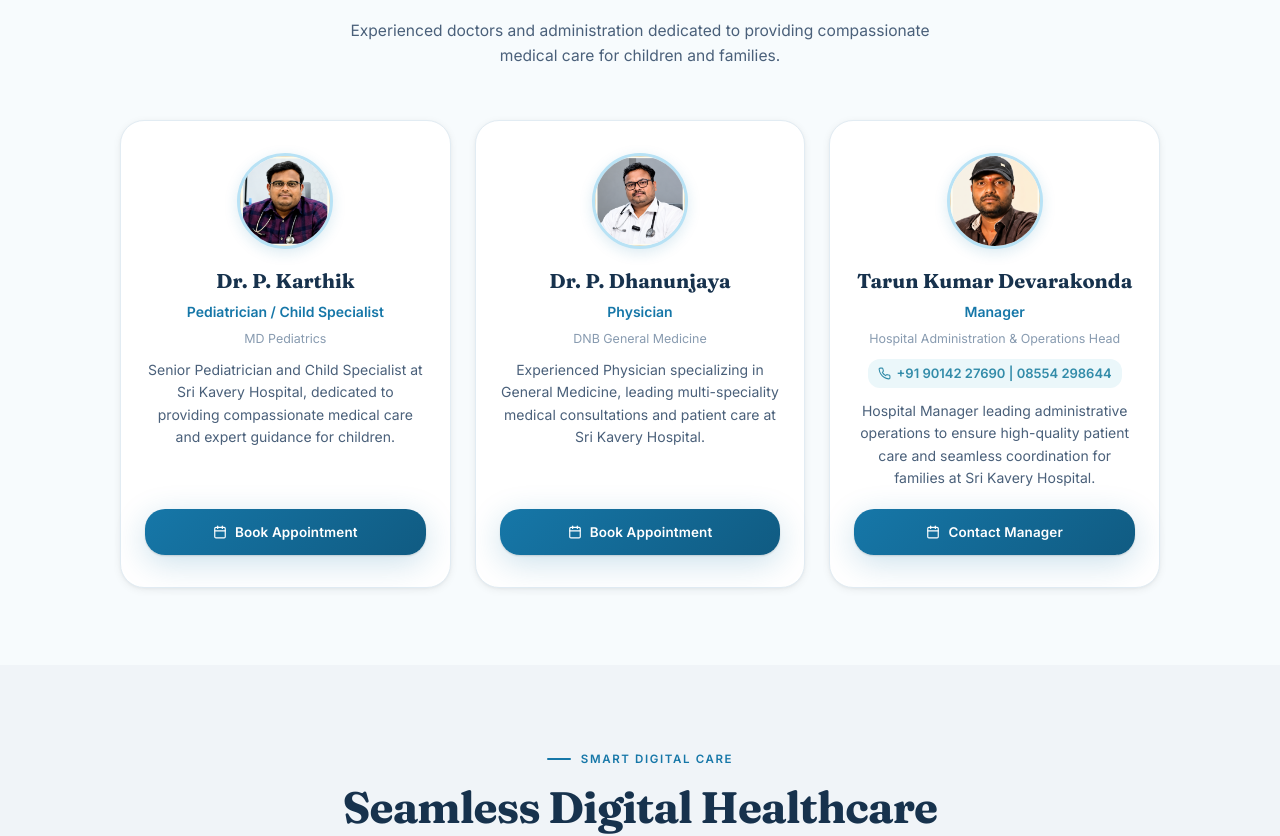
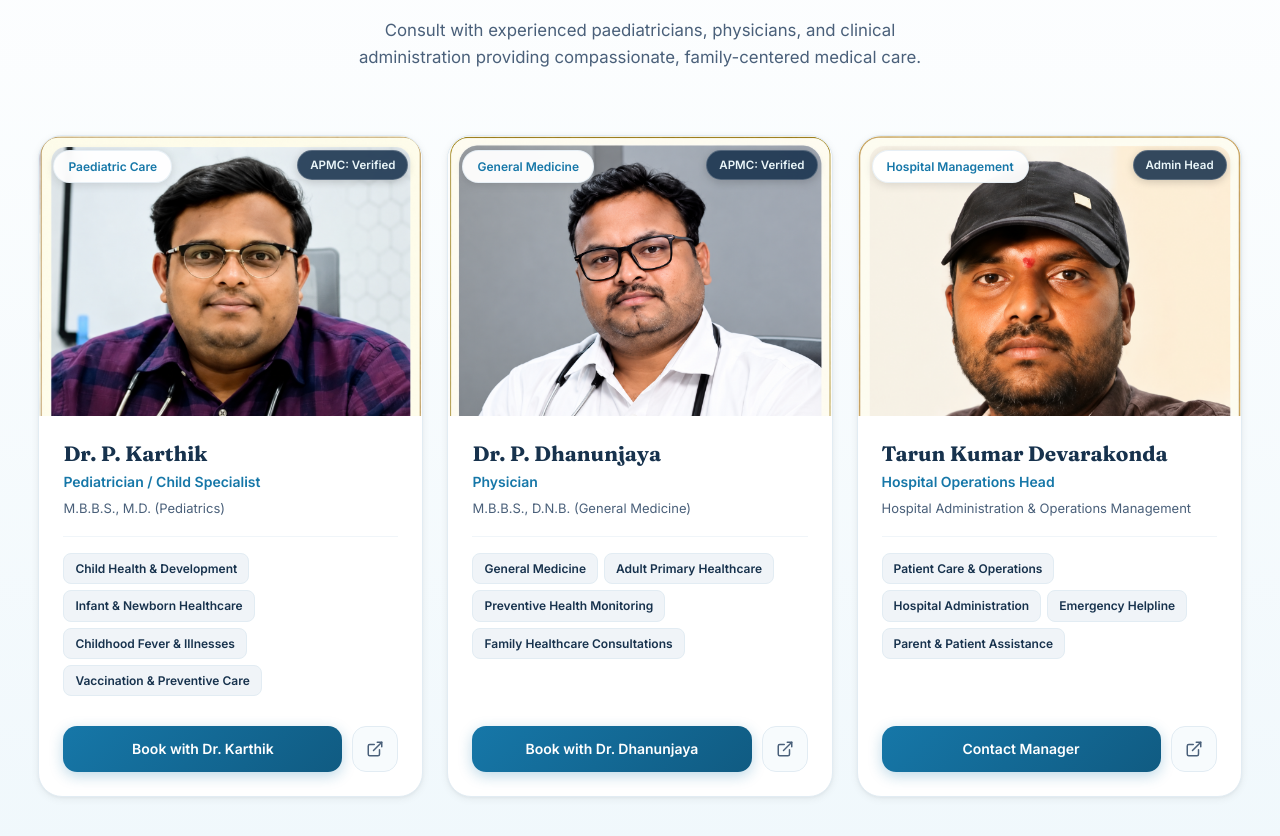
Before and after one commit to adradivya001/kavery, a React (Vite) app: page / in a window 1280 px wide. Shown: the part 3364-4200 px from the top of the page. Built offline with nearby package versions, Linux system fonts and the light colour scheme.

Commit message:
Update doctor profile cards design and footer logo badge

```diff
--- a/src/components/sections/Doctors.tsx
+++ b/src/components/sections/Doctors.tsx
@@ -1,12 +1,16 @@
 import { motion } from 'framer-motion';
-import { User, Calendar, Phone, ShieldCheck } from 'lucide-react';
-import { doctors } from '@/content/doctors';
+import { Link } from 'react-router-dom';
+import { ExternalLink, ShieldCheck, Stethoscope, Baby, HeartPulse, User } from 'lucide-react';
+import { doctors, Doctor } from '@/content/doctors';
 import { useInView, useReducedMotion } from '@/hooks';
 
 const EASE = [0.22, 1, 0.36, 1] as const;
 
-function scrollTo(id: string) {
-  document.getElementById(id)?.scrollIntoView({ behavior: 'smooth', block: 'start' });
+function getDoctorIcon(slug: string) {
+  if (slug.includes('karthik') || slug.includes('paediatric')) return Baby;
+  if (slug.includes('dhanunjaya') || slug.includes('physician')) return Stethoscope;
+  if (slug.includes('manager') || slug.includes('tarun')) return User;
+  return HeartPulse;
 }
 
 export function Doctors() {
@@ -14,97 +18,235 @@ export function Doctors() {
   const reducedMotion = useReducedMotion();
 
   return (
-    <section id="doctors" ref={ref} className="section" aria-labelledby="doctors-heading" style={{ background: 'var(--bg-alt)' }}>
-      <div className="container">
+    <section
+      id="doctors"
+      ref={ref}
+      aria-labelledby="doctors-heading"
+      style={{
+        padding: 'clamp(4rem, 8vh, 6rem) 0',
+        background: 'linear-gradient(180deg, #FFFFFF 0%, #F0F8FC 100%)',
+      }}
+    >
+      <div className="container" style={{ maxWidth: 1320, margin: '0 auto', padding: '0 clamp(1.25rem, 3vw, 2.5rem)' }}>
+        {/* Section Header */}
         <motion.div
           initial={reducedMotion ? false : { opacity: 0, y: 22 }}
           animate={inView ? { opacity: 1, y: 0 } : {}}
           transition={{ duration: 0.55, ease: EASE }}
-          style={{ textAlign: 'center', marginBottom: 'clamp(2rem, 4vw, 3.5rem)' }}
+          style={{ textAlign: 'center', marginBottom: 'clamp(2.5rem, 5vw, 4rem)' }}
         >
-          <div className="section-label" style={{ justifyContent: 'center' }}>OUR MEDICAL & MANAGEMENT TEAM</div>
+          <div style={{
+            display: 'inline-flex', alignItems: 'center', gap: 6,
+            padding: '6px 16px', borderRadius: 100, background: 'var(--primary-bg)', border: '1px solid var(--primary-border)',
+            fontSize: '0.8125rem', fontWeight: 700, color: 'var(--primary)', marginBottom: 12,
+          }}>
+            <ShieldCheck size={15} color="var(--primary)" /> Dedicated Medical & Paediatric Specialists
+          </div>
+
           <h2 id="doctors-heading" style={{
             fontFamily: 'Fraunces, Georgia, serif',
             fontSize: 'clamp(2rem, 3.5vw, 3rem)', fontWeight: 700,
-            lineHeight: 1.12, letterSpacing: '-0.02em', color: 'var(--text)', maxWidth: 640, margin: '0 auto',
+            lineHeight: 1.15, letterSpacing: '-0.02em', color: 'var(--navy)',
+            maxWidth: 680, margin: '0 auto',
           }}>
-            Meet the Team{' '}
-            <span style={{ color: 'var(--primary)', fontStyle: 'italic' }}>Behind Your Care</span>
+            Meet the Experts{' '}
+            <span style={{
+              color: 'var(--primary)',
+              fontStyle: 'italic',
+            }}>
+              Behind Your Child's Health
+            </span>
           </h2>
-          <p style={{ marginTop: 12, color: 'var(--text-muted)', fontSize: '0.975rem', maxWidth: 600, margin: '12px auto 0' }}>
-            Experienced doctors and administration dedicated to providing compassionate medical care for children and families.
+          <p style={{ fontSize: '1.05rem', color: 'var(--text-muted)', marginTop: '0.875rem', maxWidth: 580, margin: '0.875rem auto 0', lineHeight: 1.6 }}>
+            Consult with experienced paediatricians, physicians, and clinical administration providing compassionate, family-centered medical care.
           </p>
         </motion.div>
 
-        <div style={{ display: 'grid', gridTemplateColumns: 'repeat(auto-fit, minmax(270px, 1fr))', gap: 24, maxWidth: 1040, margin: '0 auto' }}>
-          {doctors.map((doc, i) => (
+        {/* Doctor Grid Cards */}
+        <div style={{
+          display: 'grid',
+          gridTemplateColumns: 'repeat(auto-fill, minmax(340px, 1fr))',
+          gap: '24px',
+        }}>
+          {doctors.map((doctor: Doctor, i: number) => {
+            const DoctorIcon = getDoctorIcon(doctor.slug);
+            const hasPhoto = Boolean(doctor.photo);
+
+            return (
               <motion.div
-              key={doc.slug}
+                key={doctor.slug}
                 initial={reducedMotion ? false : { opacity: 0, y: 28 }}
                 animate={inView ? { opacity: 1, y: 0 } : {}}
-              transition={{ duration: 0.5, delay: i * 0.1, ease: EASE }}
-              whileHover={reducedMotion ? {} : { y: -5 }}
+                transition={{ duration: 0.5, delay: i * 0.08, ease: EASE }}
+                whileHover={reducedMotion ? {} : { y: -6, boxShadow: '0 20px 40px -15px rgba(22, 119, 168, 0.16)' }}
                 style={{
-                background: 'white',
-                borderRadius: 24,
-                padding: '2rem 1.5rem',
+                  background: '#FFFFFF',
+                  borderRadius: '24px',
                   border: '1px solid var(--border)',
                   boxShadow: 'var(--shadow-sm)',
+                  overflow: 'hidden',
                   display: 'flex',
                   flexDirection: 'column',
-                alignItems: 'center',
-                textAlign: 'center',
+                  transition: 'all 250ms ease',
                 }}
               >
-              {/* Avatar / Photo */}
+                {/* Top Image Frame */}
                 <div style={{
-                width: 96, height: 96, borderRadius: '50%',
-                background: 'var(--primary-bg)', border: '3px solid var(--primary-border)',
+                  position: 'relative',
+                  height: '280px',
+                  background: hasPhoto ? '#F0F8FC' : 'linear-gradient(135deg, #17324D 0%, #28496C 100%)',
+                  overflow: 'hidden',
+                  display: 'flex',
+                  alignItems: 'center',
+                  justifyContent: 'center',
+                }}>
+                  {hasPhoto ? (
+                    <img
+                      src={doctor.photo}
+                      alt={doctor.photoAlt}
+                      loading="lazy"
+                      style={{ width: '100%', height: '100%', objectFit: 'cover', objectPosition: 'center top' }}
+                    />
+                  ) : (
+                    <div style={{ textAlign: 'center', padding: '20px' }}>
+                      <div style={{
+                        width: '72px', height: '72px', borderRadius: '50%',
+                        background: 'rgba(255,255,255,0.12)',
+                        border: '2px solid rgba(255,255,255,0.25)',
                         display: 'flex', alignItems: 'center', justifyContent: 'center',
-                overflow: 'hidden',
-                color: 'var(--primary)', marginBottom: 16,
-                boxShadow: '0 4px 14px rgba(22, 119, 168, 0.15)',
+                        margin: '0 auto 10px',
+                        boxShadow: '0 8px 20px rgba(0,0,0,0.2)',
                       }}>
-                {doc.photo ? (
-                  <img src={doc.photo} alt={doc.photoAlt} style={{ width: '100%', height: '100%', objectFit: 'cover' }} />
-                ) : (
-                  <User size={44} />
+                        <DoctorIcon size={34} color="#69C1DC" />
+                      </div>
+                      <div style={{ fontSize: '0.75rem', fontWeight: 700, color: 'rgba(255,255,255,0.8)', letterSpacing: '0.05em', textTransform: 'uppercase' }}>
+                        Sri Kavery Hospital Faculty
+                      </div>
+                    </div>
+                  )}
+
+                  {/* Top-Left Floating Badge: Speciality */}
+                  <div style={{ position: 'absolute', top: 14, left: 14 }}>
+                    <span style={{
+                      display: 'inline-block', padding: '6px 14px', borderRadius: '100px',
+                      background: 'rgba(255,255,255,0.95)', backdropFilter: 'blur(8px)',
+                      fontSize: '0.75rem', fontWeight: 750, color: '#1677A8',
+                      boxShadow: '0 2px 10px rgba(0,0,0,0.12)',
+                      border: '1px solid rgba(226, 236, 243, 0.8)',
+                    }}>
+                      {doctor.speciality}
+                    </span>
+                  </div>
+
+                  {/* Top-Right Floating Badge: Registration */}
+                  {doctor.apmcReg && (
+                    <div style={{ position: 'absolute', top: 14, right: 14 }}>
+                      <span style={{
+                        display: 'inline-block', padding: '5px 12px', borderRadius: '100px',
+                        background: 'rgba(23, 50, 77, 0.88)', backdropFilter: 'blur(8px)',
+                        fontSize: '0.72rem', fontWeight: 650, color: '#EBF7FA',
+                        border: '1px solid rgba(255,255,255,0.2)',
+                        boxShadow: '0 2px 8px rgba(0,0,0,0.18)',
+                      }}>
+                        {doctor.apmcReg}
+                      </span>
+                    </div>
                   )}
                 </div>
 
-              <h3 style={{ fontFamily: 'Fraunces, Georgia, serif', fontSize: '1.25rem', fontWeight: 700, color: 'var(--text)', marginBottom: 4 }}>
-                {doc.name}
+                {/* Card Content Body */}
+                <div style={{ padding: '24px', flex: 1, display: 'flex', flexDirection: 'column' }}>
+                  {/* Doctor Name */}
+                  <h3 style={{
+                    fontFamily: 'Fraunces, Georgia, serif',
+                    fontSize: '1.3rem', fontWeight: 700, color: 'var(--navy)',
+                    margin: '0 0 4px 0', lineHeight: 1.3,
+                  }}>
+                    {doctor.name}
                   </h3>
-              <div style={{ fontSize: '0.875rem', fontWeight: 700, color: 'var(--primary)', marginBottom: 6 }}>
-                {doc.designation}
-              </div>
-              <div style={{ fontSize: '0.78rem', color: 'var(--text-faint)', marginBottom: 10 }}>
-                {doc.qualifications}
+
+                  {/* Designation */}
+                  <div style={{ fontSize: '0.875rem', fontWeight: 700, color: 'var(--primary)', marginBottom: '6px' }}>
+                    {doctor.designation}
                   </div>
 
-              {doc.phone && (
-                <div style={{ display: 'inline-flex', alignItems: 'center', gap: 6, fontSize: '0.8125rem', fontWeight: 700, color: 'var(--secondary-dark)', background: 'var(--secondary-bg)', padding: '4px 10px', borderRadius: 12, marginBottom: 12 }}>
-                  <Phone size={13} />
-                  <span>{doc.phone}</span>
+                  {/* Qualifications */}
+                  <div style={{
+                    fontSize: '0.8125rem', color: 'var(--text-muted)', lineHeight: 1.5,
+                    marginBottom: '16px', paddingBottom: '14px', borderBottom: '1px solid var(--border-light)',
+                    minHeight: '38px',
+                  }}>
+                    {doctor.qualifications}
                   </div>
-              )}
 
-              <p style={{ fontSize: '0.875rem', color: 'var(--text-muted)', lineHeight: 1.6, marginBottom: 20, flexGrow: 1 }}>
-                {doc.bio}
-              </p>
+                  {/* Focus Area Tags */}
+                  <div style={{ display: 'flex', flexWrap: 'wrap', gap: '6px', marginBottom: '22px' }}>
+                    {doctor.focusAreas.map((area: string) => (
+                      <span key={area} style={{
+                        padding: '5px 11px', borderRadius: '8px',
+                        fontSize: '0.75rem', fontWeight: 600,
+                        background: 'var(--navy-bg)', color: 'var(--navy)',
+                        border: '1px solid var(--border)',
+                      }}>
+                        {area}
+                      </span>
+                    ))}
+                  </div>
 
-              <div style={{ display: 'flex', gap: 10, width: '100%' }}>
-                <button
-                  onClick={() => scrollTo('appointment')}
-                  className="btn btn-primary"
-                  style={{ flex: 1, borderRadius: 20, padding: '10px 14px', fontSize: '0.84rem' }}
+                  {/* Action Buttons Row */}
+                  <div style={{ display: 'flex', gap: '10px', marginTop: 'auto', paddingTop: '8px' }}>
+                    <a
+                      href={`/#appointment?doctor=${doctor.slug}`}
+                      id={`book-${doctor.slug}`}
+                      style={{
+                        flex: 1, display: 'inline-flex', alignItems: 'center', justifyContent: 'center',
+                        gap: '6px', padding: '12px 18px', borderRadius: '14px',
+                        background: 'linear-gradient(135deg, #1677A8 0%, #105B82 100%)',
+                        color: '#FFFFFF', fontSize: '0.875rem', fontWeight: 700,
+                        textDecoration: 'none', textAlign: 'center',
+                        boxShadow: '0 4px 14px rgba(22, 119, 168, 0.28)',
+                        transition: 'all 180ms ease',
+                      }}
+                      onMouseEnter={e => {
+                        (e.currentTarget as HTMLElement).style.transform = 'translateY(-1px)';
+                        (e.currentTarget as HTMLElement).style.boxShadow = '0 6px 20px rgba(22, 119, 168, 0.38)';
+                      }}
+                      onMouseLeave={e => {
+                        (e.currentTarget as HTMLElement).style.transform = 'translateY(0)';
+                        (e.currentTarget as HTMLElement).style.boxShadow = '0 4px 14px rgba(22, 119, 168, 0.28)';
+                      }}
                     >
-                  <Calendar size={14} />
-                  {doc.appointmentLabel}
-                </button>
+                      {doctor.appointmentLabel}
+                    </a>
+
+                    <Link
+                      to={`/doctors/${doctor.slug}`}
+                      style={{
+                        width: '46px', height: '46px', borderRadius: '14px',
+                        background: 'var(--bg-alt)', border: '1.5px solid var(--border)',
+                        display: 'flex', alignItems: 'center', justifyContent: 'center',
+                        color: 'var(--text-muted)', textDecoration: 'none', flexShrink: 0,
+                        transition: 'all 180ms ease',
+                      }}
+                      aria-label={`View full profile of ${doctor.name}`}
+                      onMouseEnter={e => {
+                        (e.currentTarget as HTMLElement).style.borderColor = 'var(--primary)';
+                        (e.currentTarget as HTMLElement).style.color = 'var(--primary)';
+                        (e.currentTarget as HTMLElement).style.background = 'var(--primary-bg)';
+                      }}
+                      onMouseLeave={e => {
+                        (e.currentTarget as HTMLElement).style.borderColor = 'var(--border)';
+                        (e.currentTarget as HTMLElement).style.color = 'var(--text-muted)';
+                        (e.currentTarget as HTMLElement).style.background = 'var(--bg-alt)';
+                      }}
+                    >
+                      <ExternalLink size={18} />
+                    </Link>
+                  </div>
                 </div>
               </motion.div>
-          ))}
+            );
+          })}
         </div>
       </div>
     </section>
--- a/src/content/doctors.ts
+++ b/src/content/doctors.ts
@@ -10,6 +10,7 @@ export interface Doctor {
   speciality: string;
   specialitySlug: string;
   phone?: string;
+  apmcReg?: string;
   focusAreas: string[];
   bio: string;
   photo?: string;
@@ -23,9 +24,10 @@ export const doctors: Doctor[] = [
     slug: 'dr-p-karthik',
     name: 'Dr. P. Karthik',
     designation: 'Pediatrician / Child Specialist',
-    qualifications: 'MD Pediatrics',
+    qualifications: 'M.B.B.S., M.D. (Pediatrics)',
     speciality: 'Paediatric Care',
     specialitySlug: 'paediatric-care',
+    apmcReg: 'APMC: Verified',
     focusAreas: [
       'Child Health & Development',
       'Infant & Newborn Healthcare',
@@ -35,16 +37,17 @@ export const doctors: Doctor[] = [
     bio: 'Senior Pediatrician and Child Specialist at Sri Kavery Hospital, dedicated to providing compassionate medical care and expert guidance for children.',
     photo: '/assets/doctors/doctor-paediatrician.png',
     photoAlt: 'Portrait of Dr. P. Karthik, MD Pediatrics',
-    appointmentLabel: 'Book Appointment',
+    appointmentLabel: 'Book with Dr. Karthik',
     isVerified: true,
   },
   {
     slug: 'dr-p-dhanunjaya',
     name: 'Dr. P. Dhanunjaya',
     designation: 'Physician',
-    qualifications: 'DNB General Medicine',
+    qualifications: 'M.B.B.S., D.N.B. (General Medicine)',
     speciality: 'General Medicine',
     specialitySlug: 'multi-speciality-support',
+    apmcReg: 'APMC: Verified',
     focusAreas: [
       'General Medicine',
       'Adult Primary Healthcare',
@@ -54,21 +57,22 @@ export const doctors: Doctor[] = [
     bio: 'Experienced Physician specializing in General Medicine, leading multi-speciality medical consultations and patient care at Sri Kavery Hospital.',
     photo: '/assets/doctors/doctor-specialist.png',
     photoAlt: 'Portrait of Dr. P. Dhanunjaya, DNB General Medicine',
-    appointmentLabel: 'Book Appointment',
+    appointmentLabel: 'Book with Dr. Dhanunjaya',
     isVerified: true,
   },
   {
     slug: 'tarun-kumar-devarakonda',
     name: 'Tarun Kumar Devarakonda',
-    designation: 'Manager',
-    qualifications: 'Hospital Administration & Operations Head',
+    designation: 'Hospital Operations Head',
+    qualifications: 'Hospital Administration & Operations Management',
     speciality: 'Hospital Management',
     specialitySlug: 'administration',
+    apmcReg: 'Admin Head',
     phone: '+91 90142 27690 | 08554 298644',
     focusAreas: [
       'Patient Care & Operations',
       'Hospital Administration',
-      'Patient Emergency Helpline',
+      'Emergency Helpline',
       'Parent & Patient Assistance'
     ],
     bio: 'Hospital Manager leading administrative operations to ensure high-quality patient care and seamless coordination for families at Sri Kavery Hospital.',
```
Lines whose indentation alone changed are shown as unchanged.
